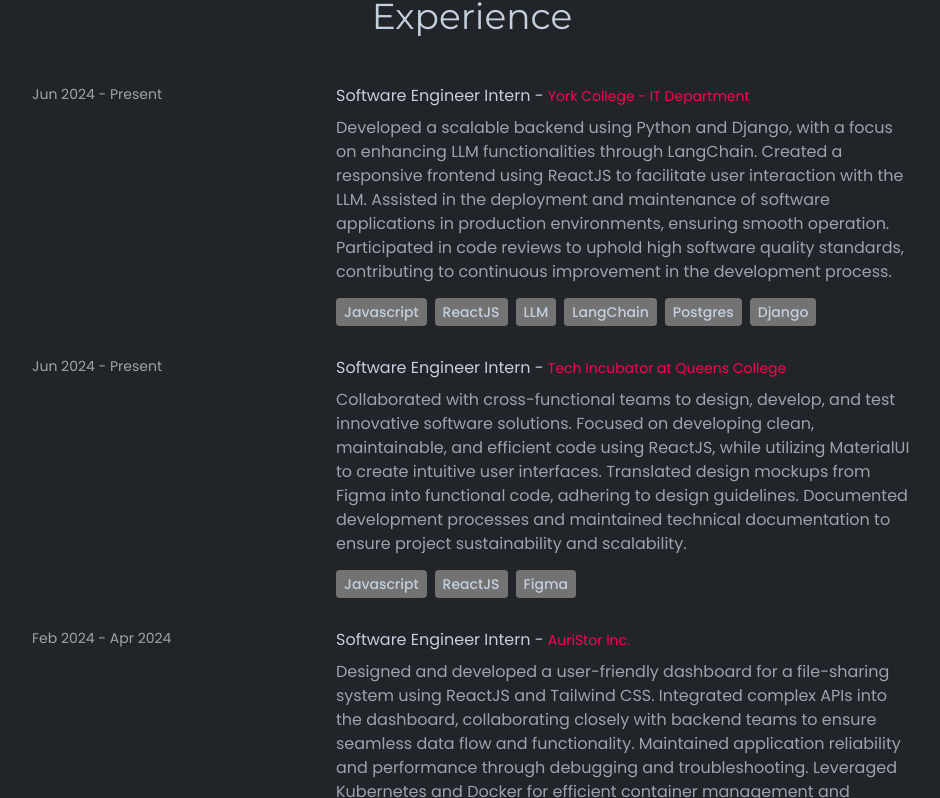
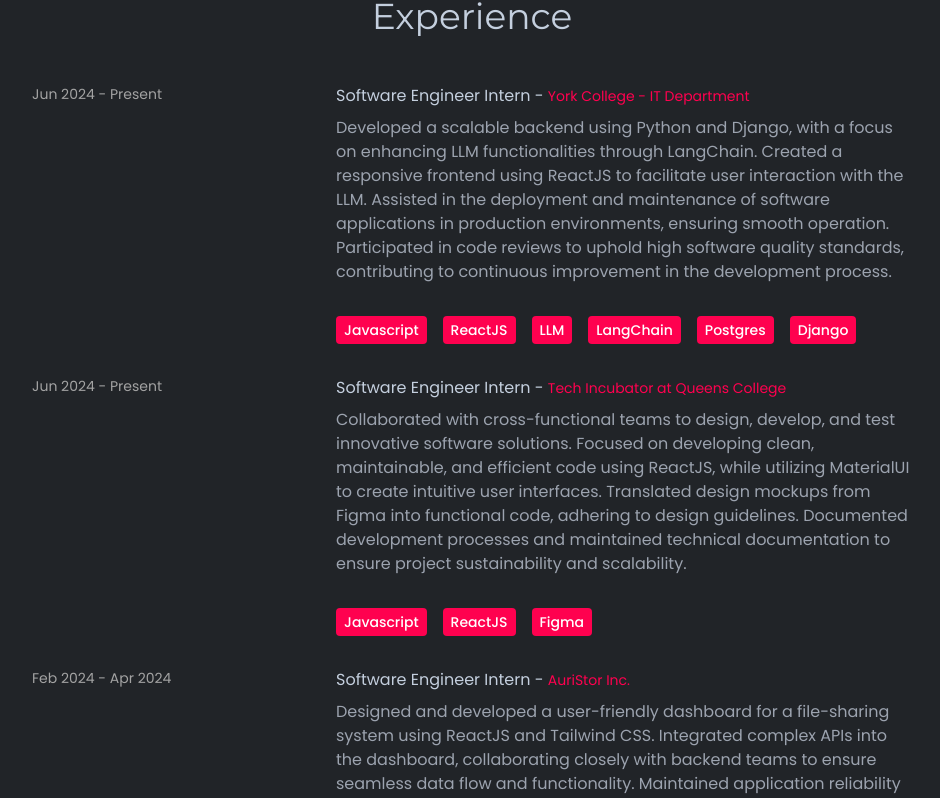
Before and after one commit to shasigdel/portfolio-website, a React (Create React App) app: page / in a window 1280 px wide. Shown: the part 1217-2015 px from the top of the page, without its empty margins (168-1108 px from the left). Built offline with nearby package versions, Linux system fonts and the light colour scheme.

Commit message:
Technologies

```diff
--- a/src/components/experience/Experience.js
+++ b/src/components/experience/Experience.js
@@ -17,9 +17,15 @@
               <div className='w-full max-w-xl lg:w-3/4'>
                 <h6 className='mb-2 font-bodyFont'>{experience.role} - <span className='text-sm text-designColor'>{experience.company}</span></h6>
                 <p className='mb-4 text-base font-normal text-gray-400'>{experience.description}</p>
-                {experience.technologies.map((tech, index)=>(
-                  <span key={index} className='mr-2 mt4 rounded bg-neutral-500 px-2 py-1 text-sm font-medium'>{tech}</span>
-                ))}
+                <div className='flex flex-wrap gap-2'>
+                  {experience.technologies.map((tech, index)=>(
+                    <span
+                      key={index}
+                      className='mr-2 mt-4 rounded bg-designColor px-2 py-1 text-sm font-medium text-white'>
+                      {tech}
+                    </span>
+                  ))}
+                </div>
               </div>
             </div>
         ))}
```
